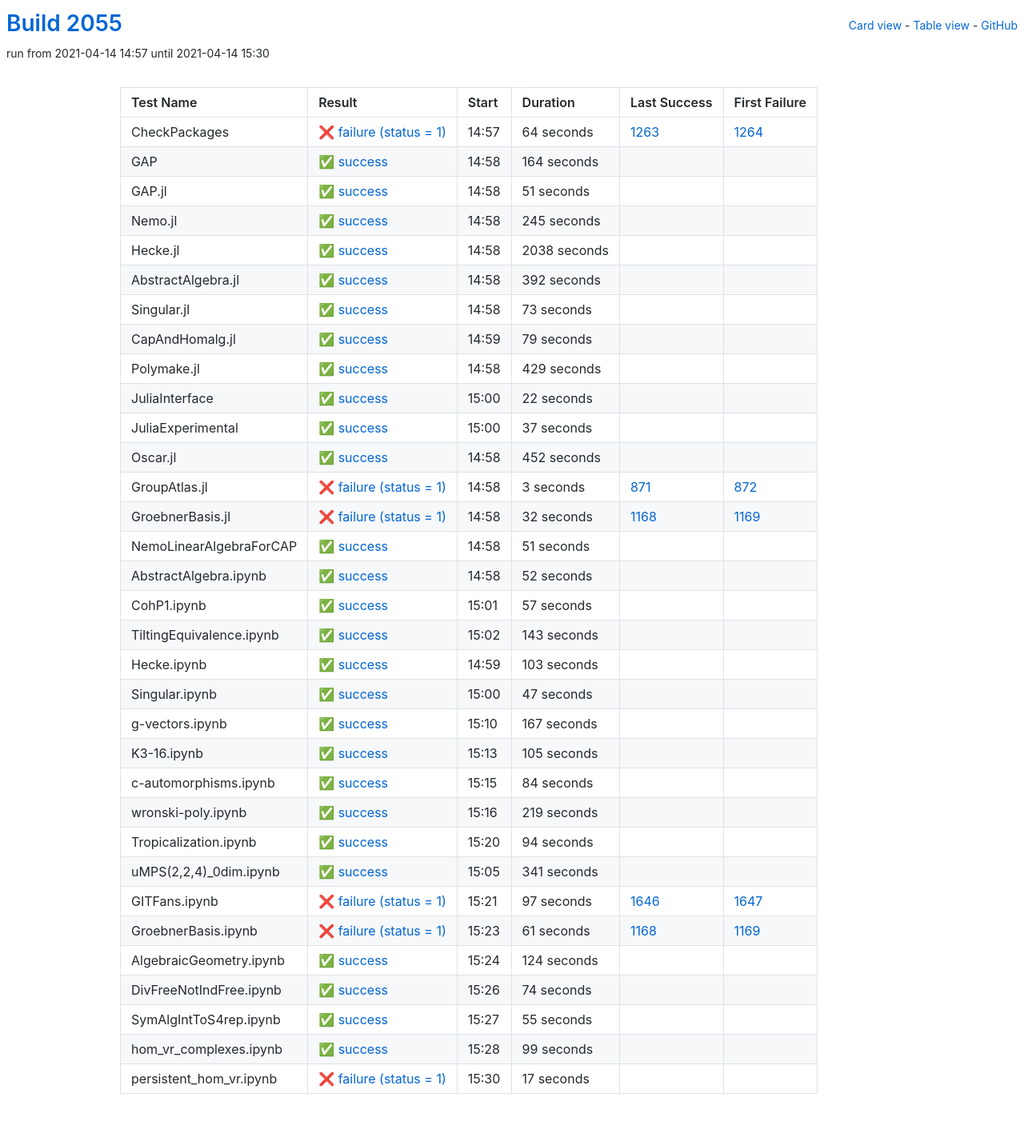
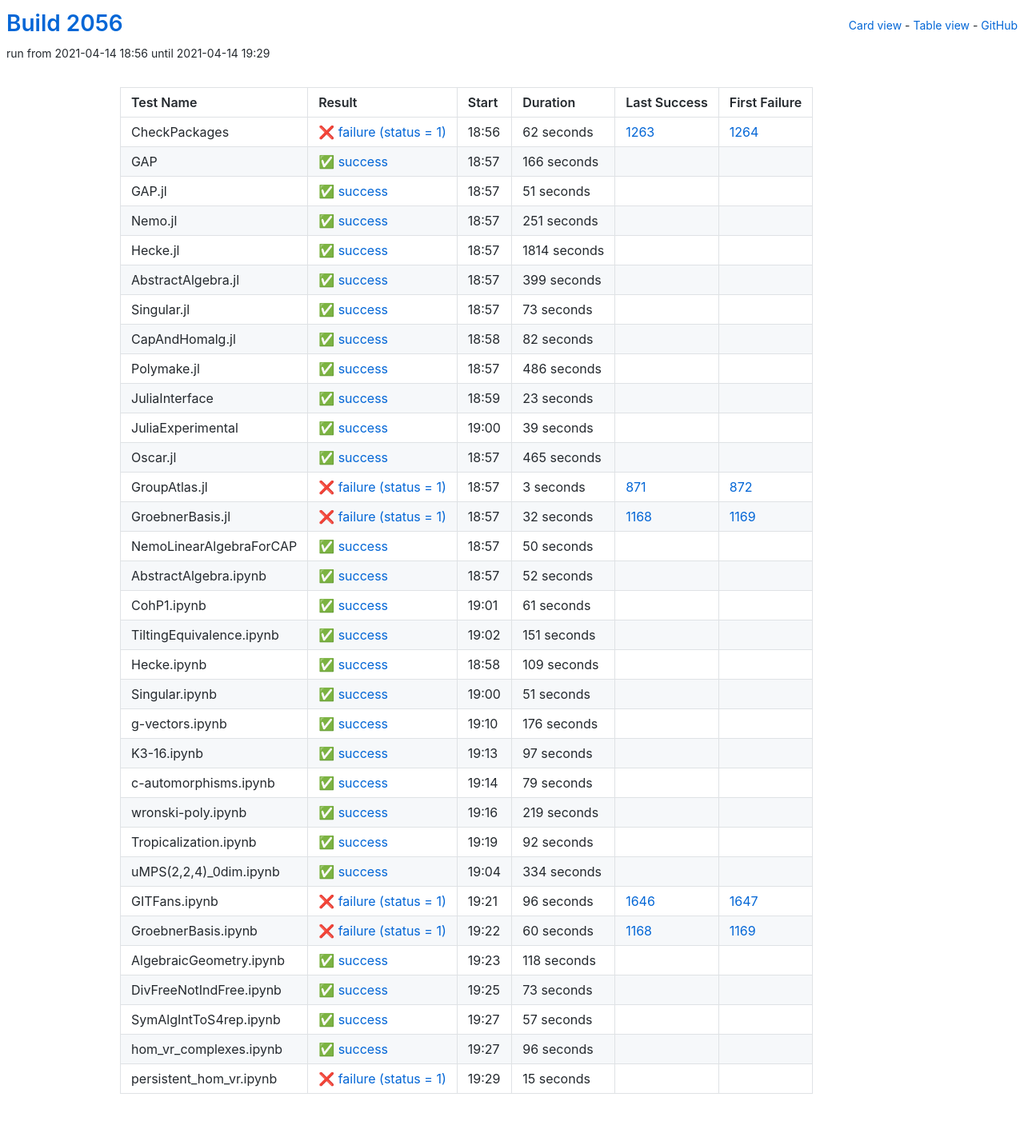
Before and after one commit to oscar-system/oscar-ci-status-stable, a Jekyll site: the page built from table.html, in a window 1280 px wide. Shown: the whole page at 80% size. Built offline with Jekyll 4.4.1, drawn with Linux system fonts in a browser that asks for light colours.

Commit message:
Build #2056

```diff
--- a/_data/ci.yml
+++ b/_data/ci.yml
@@ -1,6 +1,6 @@
 ---
-build: 2055
-build_url: https://oscarci.mathematik.uni-kl.de/job/oscar-stable/2055/
+build: 2056
+build_url: https://oscarci.mathematik.uni-kl.de/job/oscar-stable/2056/
 job: oscar-stable
 organization: oscar-system
 repo: oscar-ci-status-stable
@@ -8,32 +8,32 @@ repourl: https://github.com/oscar-system/oscar-ci-status-stable
 tests:
 - name: CheckPackages
   id: checkpackages
-  log: https://oscarci.mathematik.uni-kl.de/job/oscar-stable/2055/artifact/logs/build-2055/CheckPackages.log
-  start: 2021-04-14 14:57
+  log: https://oscarci.mathematik.uni-kl.de/job/oscar-stable/2056/artifact/logs/build-2056/CheckPackages.log
+  start: 2021-04-14 18:56
   success: false
   exitcode: 1
   status: failure
-  duration: 64
+  duration: 62
   last_success: 1263
   last_success_url: https://oscarci.mathematik.uni-kl.de/job/oscar-stable/1263/
   first_failure: 1264
   first_failure_url: https://oscarci.mathematik.uni-kl.de/job/oscar-stable/1264/
 - name: GAP
   id: gap
-  log: https://oscarci.mathematik.uni-kl.de/job/oscar-stable/2055/artifact/logs/build-2055/GAP.log
-  start: 2021-04-14 14:58
+  log: https://oscarci.mathematik.uni-kl.de/job/oscar-stable/2056/artifact/logs/build-2056/GAP.log
+  start: 2021-04-14 18:57
   success: true
   exitcode: 0
   status: success
-  duration: 164
+  duration: 166
   last_success: false
   last_success_url:
   first_failure: false
   first_failure_url:
 - name: GAP.jl
   id: gap-jl
-  log: https://oscarci.mathematik.uni-kl.de/job/oscar-stable/2055/artifact/logs/build-2055/GAP.jl.log
-  start: 2021-04-14 14:58
+  log: https://oscarci.mathematik.uni-kl.de/job/oscar-stable/2056/artifact/logs/build-2056/GAP.jl.log
+  start: 2021-04-14 18:57
   success: true
   exitcode: 0
   status: success
@@ -44,44 +44,44 @@ tests:
   first_failure_url:
 - name: Nemo.jl
   id: nemo-jl
-  log: https://oscarci.mathematik.uni-kl.de/job/oscar-stable/2055/artifact/logs/build-2055/Nemo.jl.log
-  start: 2021-04-14 14:58
+  log: https://oscarci.mathematik.uni-kl.de/job/oscar-stable/2056/artifact/logs/build-2056/Nemo.jl.log
+  start: 2021-04-14 18:57
   success: true
   exitcode: 0
   status: success
-  duration: 245
+  duration: 251
   last_success: false
   last_success_url:
   first_failure: false
   first_failure_url:
 - name: Hecke.jl
   id: hecke-jl
-  log: https://oscarci.mathematik.uni-kl.de/job/oscar-stable/2055/artifact/logs/build-2055/Hecke.jl.log
-  start: 2021-04-14 14:58
+  log: https://oscarci.mathematik.uni-kl.de/job/oscar-stable/2056/artifact/logs/build-2056/Hecke.jl.log
+  start: 2021-04-14 18:57
   success: true
   exitcode: 0
   status: success
-  duration: 2038
+  duration: 1814
   last_success: false
   last_success_url:
   first_failure: false
   first_failure_url:
 - name: AbstractAlgebra.jl
   id: abstractalgebra-jl
-  log: https://oscarci.mathematik.uni-kl.de/job/oscar-stable/2055/artifact/logs/build-2055/AbstractAlgebra.jl.log
-  start: 2021-04-14 14:58
+  log: https://oscarci.mathematik.uni-kl.de/job/oscar-stable/2056/artifact/logs/build-2056/AbstractAlgebra.jl.log
+  start: 2021-04-14 18:57
   success: true
   exitcode: 0
   status: success
-  duration: 392
+  duration: 399
   last_success: false
   last_success_url:
   first_failure: false
   first_failure_url:
 - name: Singular.jl
   id: singular-jl
-  log: https://oscarci.mathematik.uni-kl.de/job/oscar-stable/2055/artifact/logs/build-2055/Singular.jl.log
-  start: 2021-04-14 14:58
+  log: https://oscarci.mathematik.uni-kl.de/job/oscar-stable/2056/artifact/logs/build-2056/Singular.jl.log
+  start: 2021-04-14 18:57
   success: true
   exitcode: 0
   status: success
@@ -92,68 +92,68 @@ tests:
   first_failure_url:
 - name: CapAndHomalg.jl
   id: capandhomalg-jl
-  log: https://oscarci.mathematik.uni-kl.de/job/oscar-stable/2055/artifact/logs/build-2055/CapAndHomalg.jl.log
-  start: 2021-04-14 14:59
+  log: https://oscarci.mathematik.uni-kl.de/job/oscar-stable/2056/artifact/logs/build-2056/CapAndHomalg.jl.log
+  start: 2021-04-14 18:58
   success: true
   exitcode: 0
   status: success
-  duration: 79
+  duration: 82
   last_success: false
   last_success_url:
   first_failure: false
   first_failure_url:
 - name: Polymake.jl
   id: polymake-jl
-  log: https://oscarci.mathematik.uni-kl.de/job/oscar-stable/2055/artifact/logs/build-2055/Polymake.jl.log
-  start: 2021-04-14 14:58
+  log: https://oscarci.mathematik.uni-kl.de/job/oscar-stable/2056/artifact/logs/build-2056/Polymake.jl.log
+  start: 2021-04-14 18:57
   success: true
   exitcode: 0
   status: success
-  duration: 429
+  duration: 486
   last_success: false
   last_success_url:
   first_failure: false
   first_failure_url:
 - name: JuliaInterface
   id: juliainterface
-  log: https://oscarci.mathematik.uni-kl.de/job/oscar-stable/2055/artifact/logs/build-2055/JuliaInterface.log
-  start: 2021-04-14 15:00
+  log: https://oscarci.mathematik.uni-kl.de/job/oscar-stable/2056/artifact/logs/build-2056/JuliaInterface.log
+  start: 2021-04-14 18:59
   success: true
   exitcode: 0
   status: success
-  duration: 22
+  duration: 23
   last_success: false
   last_success_url:
   first_failure: false
   first_failure_url:
 - name: JuliaExperimental
   id: juliaexperimental
-  log: https://oscarci.mathematik.uni-kl.de/job/oscar-stable/2055/artifact/logs/build-2055/JuliaExperimental.log
-  start: 2021-04-14 15:00
+  log: https://oscarci.mathematik.uni-kl.de/job/oscar-stable/2056/artifact/logs/build-2056/JuliaExperimental.log
+  start: 2021-04-14 19:00
   success: true
   exitcode: 0
   status: success
-  duration: 37
+  duration: 39
   last_success: false
   last_success_url:
   first_failure: false
   first_failure_url:
 - name: Oscar.jl
   id: oscar-jl
-  log: https://oscarci.mathematik.uni-kl.de/job/oscar-stable/2055/artifact/logs/build-2055/Oscar.jl.log
-  start: 2021-04-14 14:58
+  log: https://oscarci.mathematik.uni-kl.de/job/oscar-stable/2056/artifact/logs/build-2056/Oscar.jl.log
+  start: 2021-04-14 18:57
   success: true
   exitcode: 0
   status: success
-  duration: 452
+  duration: 465
   last_success: false
   last_success_url:
   first_failure: false
   first_failure_url:
 - name: GroupAtlas.jl
   id: groupatlas-jl
-  log: https://oscarci.mathematik.uni-kl.de/job/oscar-stable/2055/artifact/logs/build-2055/GroupAtlas.jl.log
-  start: 2021-04-14 14:58
+  log: https://oscarci.mathematik.uni-kl.de/job/oscar-stable/2056/artifact/logs/build-2056/GroupAtlas.jl.log
+  start: 2021-04-14 18:57
   success: false
   exitcode: 1
   status: failure
@@ -164,8 +164,8 @@ tests:
   first_failure_url: https://oscarci.mathematik.uni-kl.de/job/oscar-stable/872/
 - name: GroebnerBasis.jl
   id: groebnerbasis-jl
-  log: https://oscarci.mathematik.uni-kl.de/job/oscar-stable/2055/artifact/logs/build-2055/GroebnerBasis.jl.log
-  start: 2021-04-14 14:58
+  log: https://oscarci.mathematik.uni-kl.de/job/oscar-stable/2056/artifact/logs/build-2056/GroebnerBasis.jl.log
+  start: 2021-04-14 18:57
   success: false
   exitcode: 1
   status: failure
@@ -176,20 +176,20 @@ tests:
   first_failure_url: https://oscarci.mathematik.uni-kl.de/job/oscar-stable/1169/
 - name: NemoLinearAlgebraForCAP
   id: nemolinearalgebraforcap
-  log: https://oscarci.mathematik.uni-kl.de/job/oscar-stable/2055/artifact/logs/build-2055/NemoLinearAlgebraForCAP.log
-  start: 2021-04-14 14:58
+  log: https://oscarci.mathematik.uni-kl.de/job/oscar-stable/2056/artifact/logs/build-2056/NemoLinearAlgebraForCAP.log
+  start: 2021-04-14 18:57
   success: true
   exitcode: 0
   status: success
-  duration: 51
+  duration: 50
   last_success: false
   last_success_url:
   first_failure: false
   first_failure_url:
 - name: AbstractAlgebra.ipynb
   id: abstractalgebra-ipynb
-  log: https://oscarci.mathematik.uni-kl.de/job/oscar-stable/2055/artifact/logs/build-2055/AbstractAlgebra.ipynb.log
-  start: 2021-04-14 14:58
+  log: https://oscarci.mathematik.uni-kl.de/job/oscar-stable/2056/artifact/logs/build-2056/AbstractAlgebra.ipynb.log
+  start: 2021-04-14 18:57
   success: true
   exitcode: 0
   status: success
@@ -200,92 +200,92 @@ tests:
   first_failure_url:
 - name: CohP1.ipynb
   id: cohp1-ipynb
-  log: https://oscarci.mathematik.uni-kl.de/job/oscar-stable/2055/artifact/logs/build-2055/CohP1.ipynb.log
-  start: 2021-04-14 15:01
+  log: https://oscarci.mathematik.uni-kl.de/job/oscar-stable/2056/artifact/logs/build-2056/CohP1.ipynb.log
+  start: 2021-04-14 19:01
   success: true
   exitcode: 0
   status: success
-  duration: 57
+  duration: 61
   last_success: false
   last_success_url:
   first_failure: false
   first_failure_url:
 - name: TiltingEquivalence.ipynb
   id: tiltingequivalence-ipynb
-  log: https://oscarci.mathematik.uni-kl.de/job/oscar-stable/2055/artifact/logs/build-2055/TiltingEquivalence.ipynb.log
-  start: 2021-04-14 15:02
+  log: https://oscarci.mathematik.uni-kl.de/job/oscar-stable/2056/artifact/logs/build-2056/TiltingEquivalence.ipynb.log
+  start: 2021-04-14 19:02
   success: true
   exitcode: 0
   status: success
-  duration: 143
+  duration: 151
   last_success: false
   last_success_url:
   first_failure: false
   first_failure_url:
 - name: Hecke.ipynb
   id: hecke-ipynb
-  log: https://oscarci.mathematik.uni-kl.de/job/oscar-stable/2055/artifact/logs/build-2055/Hecke.ipynb.log
-  start: 2021-04-14 14:59
+  log: https://oscarci.mathematik.uni-kl.de/job/oscar-stable/2056/artifact/logs/build-2056/Hecke.ipynb.log
+  start: 2021-04-14 18:58
   success: true
   exitcode: 0
   status: success
-  duration: 103
+  duration: 109
   last_success: false
   last_success_url:
   first_failure: false
   first_failure_url:
 - name: Singular.ipynb
   id: singular-ipynb
-  log: https://oscarci.mathematik.uni-kl.de/job/oscar-stable/2055/artifact/logs/build-2055/Singular.ipynb.log
-  start: 2021-04-14 15:00
+  log: https://oscarci.mathematik.uni-kl.de/job/oscar-stable/2056/artifact/logs/build-2056/Singular.ipynb.log
+  start: 2021-04-14 19:00
   success: true
   exitcode: 0
   status: success
-  duration: 47
+  duration: 51
   last_success: false
   last_success_url:
   first_failure: false
   first_failure_url:
 - name: g-vectors.ipynb
   id: g-vectors-ipynb
-  log: https://oscarci.mathematik.uni-kl.de/job/oscar-stable/2055/artifact/logs/build-2055/g-vectors.ipynb.log
-  start: 2021-04-14 15:10
+  log: https://oscarci.mathematik.uni-kl.de/job/oscar-stable/2056/artifact/logs/build-2056/g-vectors.ipynb.log
+  start: 2021-04-14 19:10
   success: true
   exitcode: 0
   status: success
-  duration: 167
+  duration: 176
   last_success: false
   last_success_url:
   first_failure: false
   first_failure_url:
 - name: K3-16.ipynb
   id: k3-16-ipynb
-  log: https://oscarci.mathematik.uni-kl.de/job/oscar-stable/2055/artifact/logs/build-2055/K3-16.ipynb.log
-  start: 2021-04-14 15:13
+  log: https://oscarci.mathematik.uni-kl.de/job/oscar-stable/2056/artifact/logs/build-2056/K3-16.ipynb.log
+  start: 2021-04-14 19:13
   success: true
   exitcode: 0
   status: success
-  duration: 105
+  duration: 97
   last_success: false
   last_success_url:
   first_failure: false
   first_failure_url:
 - name: c-automorphisms.ipynb
   id: c-automorphisms-ipynb
-  log: https://oscarci.mathematik.uni-kl.de/job/oscar-stable/2055/artifact/logs/build-2055/c-automorphisms.ipynb.log
-  start: 2021-04-14 15:15
+  log: https://oscarci.mathematik.uni-kl.de/job/oscar-stable/2056/artifact/logs/build-2056/c-automorphisms.ipynb.log
+  start: 2021-04-14 19:14
   success: true
   exitcode: 0
   status: success
-  duration: 84
+  duration: 79
   last_success: false
   last_success_url:
   first_failure: false
   first_failure_url:
 - name: wronski-poly.ipynb
   id: wronski-poly-ipynb
-  log: https://oscarci.mathematik.uni-kl.de/job/oscar-stable/2055/artifact/logs/build-2055/wronski-poly.ipynb.log
-  start: 2021-04-14 15:16
+  log: https://oscarci.mathematik.uni-kl.de/job/oscar-stable/2056/artifact/logs/build-2056/wronski-poly.ipynb.log
+  start: 2021-04-14 19:16
   success: true
   exitcode: 0
   status: success
@@ -296,108 +296,108 @@ tests:
   first_failure_url:
 - name: Tropicalization.ipynb
   id: tropicalization-ipynb
-  log: https://oscarci.mathematik.uni-kl.de/job/oscar-stable/2055/artifact/logs/build-2055/Tropicalization.ipynb.log
-  start: 2021-04-14 15:20
+  log: https://oscarci.mathematik.uni-kl.de/job/oscar-stable/2056/artifact/logs/build-2056/Tropicalization.ipynb.log
+  start: 2021-04-14 19:19
   success: true
   exitcode: 0
   status: success
-  duration: 94
+  duration: 92
   last_success: false
   last_success_url:
   first_failure: false
   first_failure_url:
 - name: uMPS(2,2,4)_0dim.ipynb
   id: umps-2-2-4-0dim-ipynb
-  log: https://oscarci.mathematik.uni-kl.de/job/oscar-stable/2055/artifact/logs/build-2055/uMPS-2-2-4-_0dim.ipynb.log
-  start: 2021-04-14 15:05
+  log: https://oscarci.mathematik.uni-kl.de/job/oscar-stable/2056/artifact/logs/build-2056/uMPS-2-2-4-_0dim.ipynb.log
+  start: 2021-04-14 19:04
   success: true
   exitcode: 0
   status: success
-  duration: 341
+  duration: 334
   last_success: false
   last_success_url:
   first_failure: false
   first_failure_url:
 - name: GITFans.ipynb
   id: gitfans-ipynb
-  log: https://oscarci.mathematik.uni-kl.de/job/oscar-stable/2055/artifact/logs/build-2055/GITFans.ipynb.log
-  start: 2021-04-14 15:21
+  log: https://oscarci.mathematik.uni-kl.de/job/oscar-stable/2056/artifact/logs/build-2056/GITFans.ipynb.log
+  start: 2021-04-14 19:21
   success: false
   exitcode: 1
   status: failure
-  duration: 97
+  duration: 96
   last_success: 1646
   last_success_url: https://oscarci.mathematik.uni-kl.de/job/oscar-stable/1646/
   first_failure: 1647
   first_failure_url: https://oscarci.mathematik.uni-kl.de/job/oscar-stable/1647/
 - name: GroebnerBasis.ipynb
   id: groebnerbasis-ipynb
-  log: https://oscarci.mathematik.uni-kl.de/job/oscar-stable/2055/artifact/logs/build-2055/GroebnerBasis.ipynb.log
-  start: 2021-04-14 15:23
+  log: https://oscarci.mathematik.uni-kl.de/job/oscar-stable/2056/artifact/logs/build-2056/GroebnerBasis.ipynb.log
+  start: 2021-04-14 19:22
   success: false
   exitcode: 1
   status: failure
-  duration: 61
+  duration: 60
   last_success: 1168
   last_success_url: https://oscarci.mathematik.uni-kl.de/job/oscar-stable/1168/
   first_failure: 1169
   first_failure_url: https://oscarci.mathematik.uni-kl.de/job/oscar-stable/1169/
 - name: AlgebraicGeometry.ipynb
   id: algebraicgeometry-ipynb
-  log: https://oscarci.mathematik.uni-kl.de/job/oscar-stable/2055/artifact/logs/build-2055/AlgebraicGeometry.ipynb.log
-  start: 2021-04-14 15:24
+  log: https://oscarci.mathematik.uni-kl.de/job/oscar-stable/2056/artifact/logs/build-2056/AlgebraicGeometry.ipynb.log
+  start: 2021-04-14 19:23
   success: true
   exitcode: 0
   status: success
-  duration: 124
+  duration: 118
   last_success: false
   last_success_url:
   first_failure: false
   first_failure_url:
 - name: DivFreeNotIndFree.ipynb
   id: divfreenotindfree-ipynb
-  log: https://oscarci.mathematik.uni-kl.de/job/oscar-stable/2055/artifact/logs/build-2055/DivFreeNotIndFree.ipynb.log
-  start: 2021-04-14 15:26
+  log: https://oscarci.mathematik.uni-kl.de/job/oscar-stable/2056/artifact/logs/build-2056/DivFreeNotIndFree.ipynb.log
+  start: 2021-04-14 19:25
   success: true
   exitcode: 0
   status: success
-  duration: 74
+  duration: 73
   last_success: false
   last_success_url:
   first_failure: false
   first_failure_url:
 - name: SymAlgIntToS4rep.ipynb
   id: symalginttos4rep-ipynb
-  log: https://oscarci.mathematik.uni-kl.de/job/oscar-stable/2055/artifact/logs/build-2055/SymAlgIntToS4rep.ipynb.log
-  start: 2021-04-14 15:27
+  log: https://oscarci.mathematik.uni-kl.de/job/oscar-stable/2056/artifact/logs/build-2056/SymAlgIntToS4rep.ipynb.log
+  start: 2021-04-14 19:27
   success: true
   exitcode: 0
   status: success
-  duration: 55
+  duration: 57
   last_success: false
   last_success_url:
   first_failure: false
   first_failure_url:
 - name: hom_vr_complexes.ipynb
   id: hom-vr-complexes-ipynb
-  log: https://oscarci.mathematik.uni-kl.de/job/oscar-stable/2055/artifact/logs/build-2055/hom_vr_complexes.ipynb.log
-  start: 2021-04-14 15:28
+  log: https://oscarci.mathematik.uni-kl.de/job/oscar-stable/2056/artifact/logs/build-2056/hom_vr_complexes.ipynb.log
+  start: 2021-04-14 19:27
   success: true
   exitcode: 0
   status: success
-  duration: 99
+  duration: 96
   last_success: false
   last_success_url:
   first_failure: false
   first_failure_url:
 - name: persistent_hom_vr.ipynb
   id: persistent-hom-vr-ipynb
-  log: https://oscarci.mathematik.uni-kl.de/job/oscar-stable/2055/artifact/logs/build-2055/persistent_hom_vr.ipynb.log
-  start: 2021-04-14 15:30
+  log: https://oscarci.mathematik.uni-kl.de/job/oscar-stable/2056/artifact/logs/build-2056/persistent_hom_vr.ipynb.log
+  start: 2021-04-14 19:29
   success: false
   exitcode: 1
   status: failure
-  duration: 17
+  duration: 15
   last_success: false
   last_success_url:
   first_failure: false
```
Also changed, not shown: README.md.
